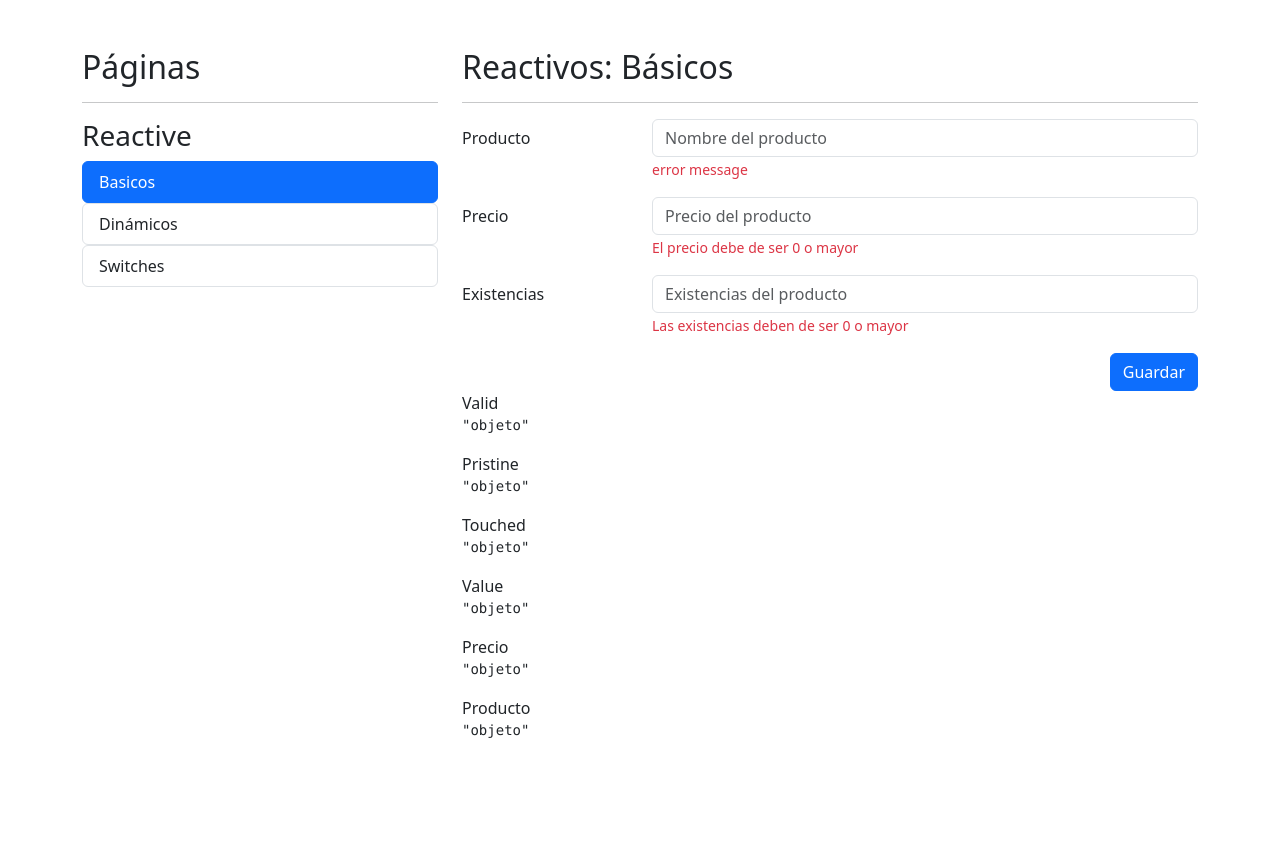
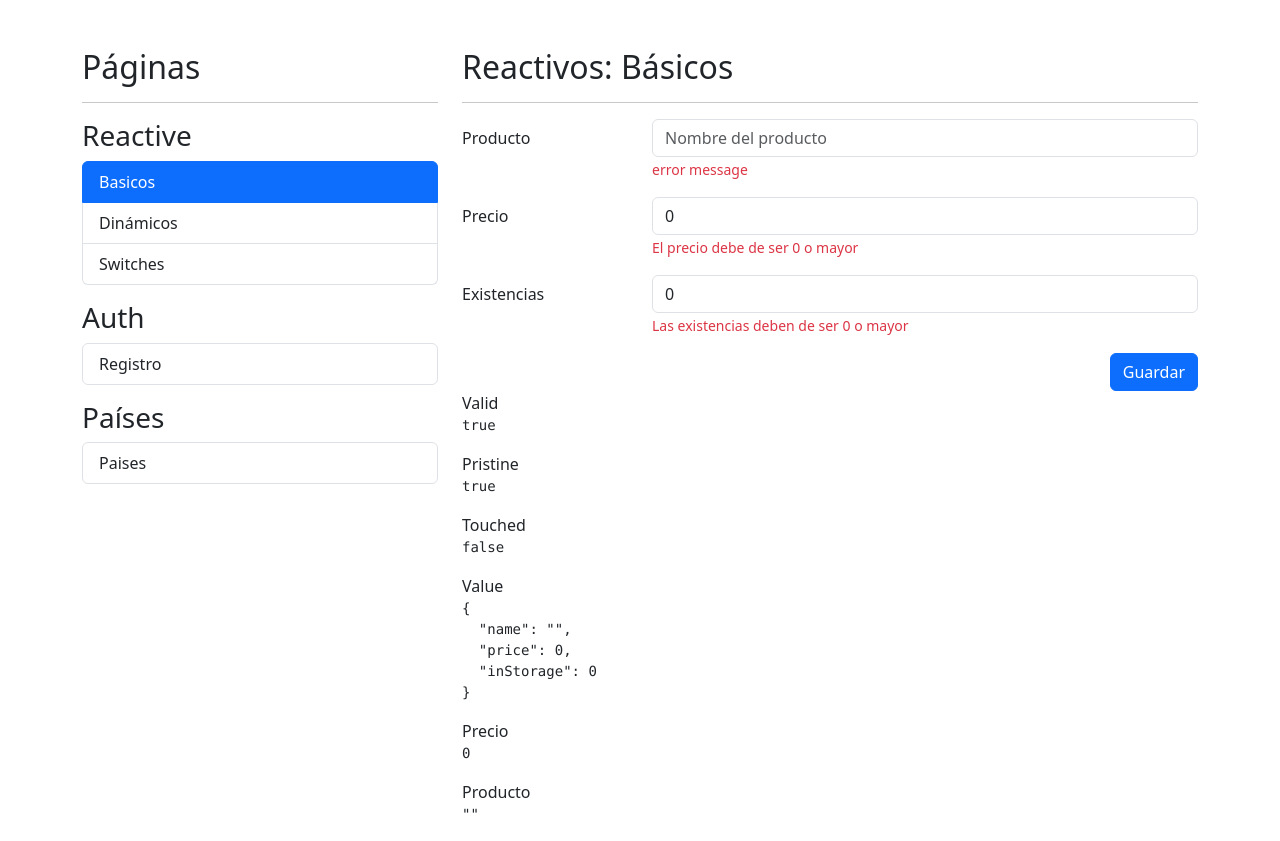
Before and after one commit to felipecardona-alt/projects-learn-angular, an Angular app in the folder forms-app/: page /reactive/basic in a window 1280 px wide. Before the commit the page ends 800 px from the top, so only its background shows below. Built offline with nearby package versions, Linux system fonts and the light colour scheme.

Commit message:
Feat(basic-page): ✨ implement reactive form wit FormGroup

```diff
--- a/forms-app/src/app/reactive/pages/basic-page/basic-page.html
+++ b/forms-app/src/app/reactive/pages/basic-page/basic-page.html
@@ -3,9 +3,7 @@
 
 <div class="row">
     <div class="col">
-
-        <form autocomplete="off">
-
+        <form autocomplete="off" [formGroup]="myForm">
             <!-- Campo de producto -->
             <div class="mb-3 row">
                 <label class="col-sm-3 col-form-label">Producto</label>
@@ -13,7 +11,9 @@
 
                     <input type="text"
                            class="form-control"
-                           placeholder="Nombre del producto">
+                           placeholder="Nombre del producto"
+                           formControlName="name"
+                    />
 
                     <span class="form-text text-danger">
                         <!-- Debe de ser de 3 letras -->
@@ -28,7 +28,9 @@
                 <div class="col-sm-9">
                     <input type="number"
                            class="form-control"
-                           placeholder="Precio del producto">
+                           placeholder="Precio del producto"
+                           formControlName="price"
+                    />
                     <span class="form-text text-danger">
                         El precio debe de ser 0 o mayor
                     </span>
@@ -41,7 +43,9 @@
                 <div class="col-sm-9">
                     <input type="number"
                            class="form-control"
-                           placeholder="Existencias del producto">
+                           placeholder="Existencias del producto"
+                           formControlName="inStorage"
+                    />
 
                     <span class="form-text text-danger">
                          Las existencias deben de ser 0 o mayor
@@ -73,21 +77,21 @@
     <div class="col">
 
         <span>Valid</span>
-        <pre>{{ 'objeto' | json }}</pre>
+        <pre>{{ myForm.valid | json }}</pre>
 
         <span>Pristine</span>
-        <pre>{{ 'objeto' | json }}</pre>
+        <pre>{{ myForm.pristine | json }}</pre>
 
         <span>Touched</span>
-        <pre>{{ 'objeto' | json }}</pre>
+        <pre>{{ myForm.touched | json }}</pre>
 
         <span>Value</span>
-        <pre>{{ 'objeto' | json }}</pre>
+        <pre>{{ myForm.value | json }}</pre>
 
         <span>Precio</span>
-        <pre>{{ 'objeto' | json }}</pre>
+        <pre>{{ myForm.controls.price.value | json }}</pre>
 
         <span>Producto</span>
-        <pre>{{ 'objeto' | json }}</pre>
+        <pre>{{ myForm.controls.name.value | json }}</pre>
     </div>
 </div>
--- a/forms-app/src/app/reactive/pages/basic-page/basic-page.ts
+++ b/forms-app/src/app/reactive/pages/basic-page/basic-page.ts
@@ -1,9 +1,16 @@
 import { JsonPipe } from '@angular/common';
 import { Component } from '@angular/core';
+import { FormControl, FormGroup, ReactiveFormsModule } from '@angular/forms';
 
 @Component({
   selector: 'basic-page',
-  imports: [JsonPipe],
+  imports: [JsonPipe, ReactiveFormsModule],
   templateUrl: './basic-page.html',
 })
-export class BasicPage { }
+export class BasicPage {
+  myForm = new FormGroup({
+    name: new FormControl<string>(''),
+    price: new FormControl<number>(0),
+    inStorage: new FormControl<number>(0),
+  });
+}
--- a/forms-app/src/app/shared/components/side-menu/side-menu.html
+++ b/forms-app/src/app/shared/components/side-menu/side-menu.html
@@ -1,15 +1,43 @@
 <h2>Páginas</h2>
-<hr>
+<hr />
 
 <h3 class="mt-3">Reactive</h3>
 
+<ul class="list-group">
   @for (item of reactiveMenu; track item.title) {
-  <ul class="list-group">
-    <li class="list-group-item"
+  <li
     [routerLink]="item.route"
     routerLinkActive="active"
+    class="list-group-item"
   >
     {{ item.title }}
   </li>
+  }
 </ul>
+
+<h3 class="mt-3">Auth</h3>
+
+<ul class="list-group">
+  @for (item of authMenu; track item.title) {
+  <li
+    [routerLink]="item.route"
+    routerLinkActive="active"
+    class="list-group-item"
+  >
+    {{ item.title }}
+  </li>
   }
+</ul>
+<h3 class="mt-3">Países</h3>
+
+<ul class="list-group">
+  @for (item of countryMenu; track item.title) {
+  <li
+    [routerLink]="item.route"
+    routerLinkActive="active"
+    class="list-group-item"
+  >
+    {{ item.title }}
+  </li>
+  }
+</ul>
```
Lines whose indentation alone changed are shown as unchanged.
